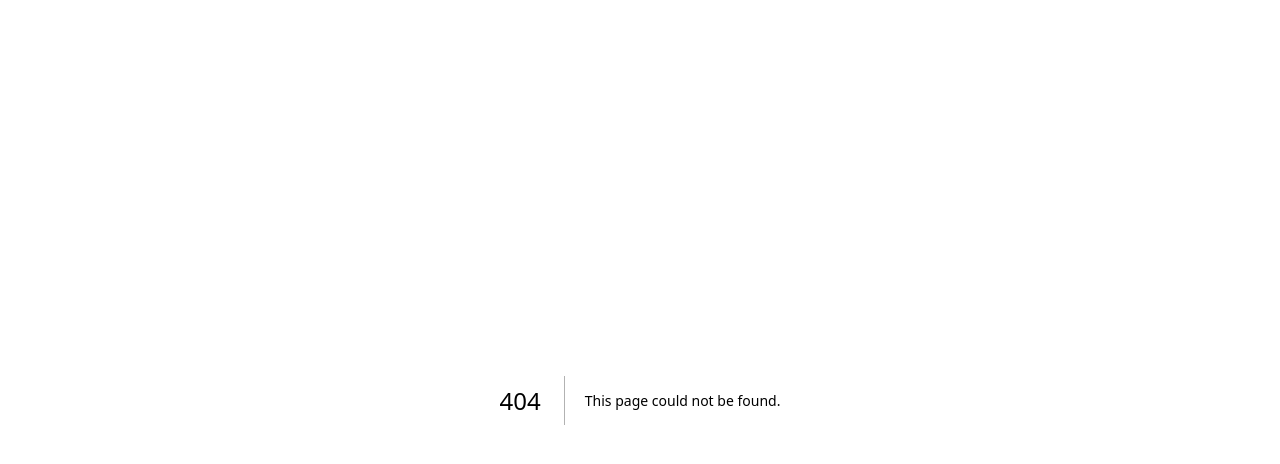
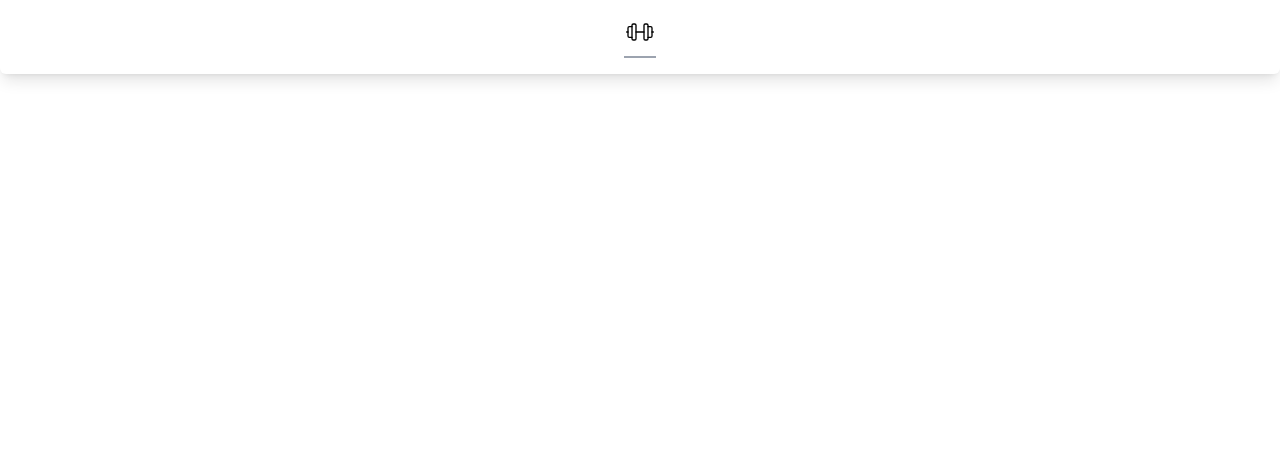
Before and after one commit to flpbrrs/fit-board, a Next.js app: page /components/layout/Header in a window 1280 px wide. Before the commit this address had no page. Shown: the top 464 px of the page. Built offline with nearby package versions, Linux system fonts and the light colour scheme.

Commit message:
feat: criação da estrutura do componente Header

```diff
--- /dev/null
+++ b/src/pages/components/layout/Header.tsx
@@ -0,0 +1,18 @@
+import { IconBarbell, IconMenu2 } from "@tabler/icons-react";
+
+export default function Header() {
+    return (
+        <header className={`
+            bg-white p-4 rounded-md shadow-lg
+            flex items-center gap-2
+            lg:flex-col
+        `}>
+            <i className={`lg:border-b-2 lg:border-gray-400 lg:pb-2`}>
+                <IconBarbell size={32} stroke={1}/>
+            </i>
+            <p className="text-xl font-semibold lg:hidden">
+                FitBoard
+            </p>
+        </header>
+    )
+}
```
